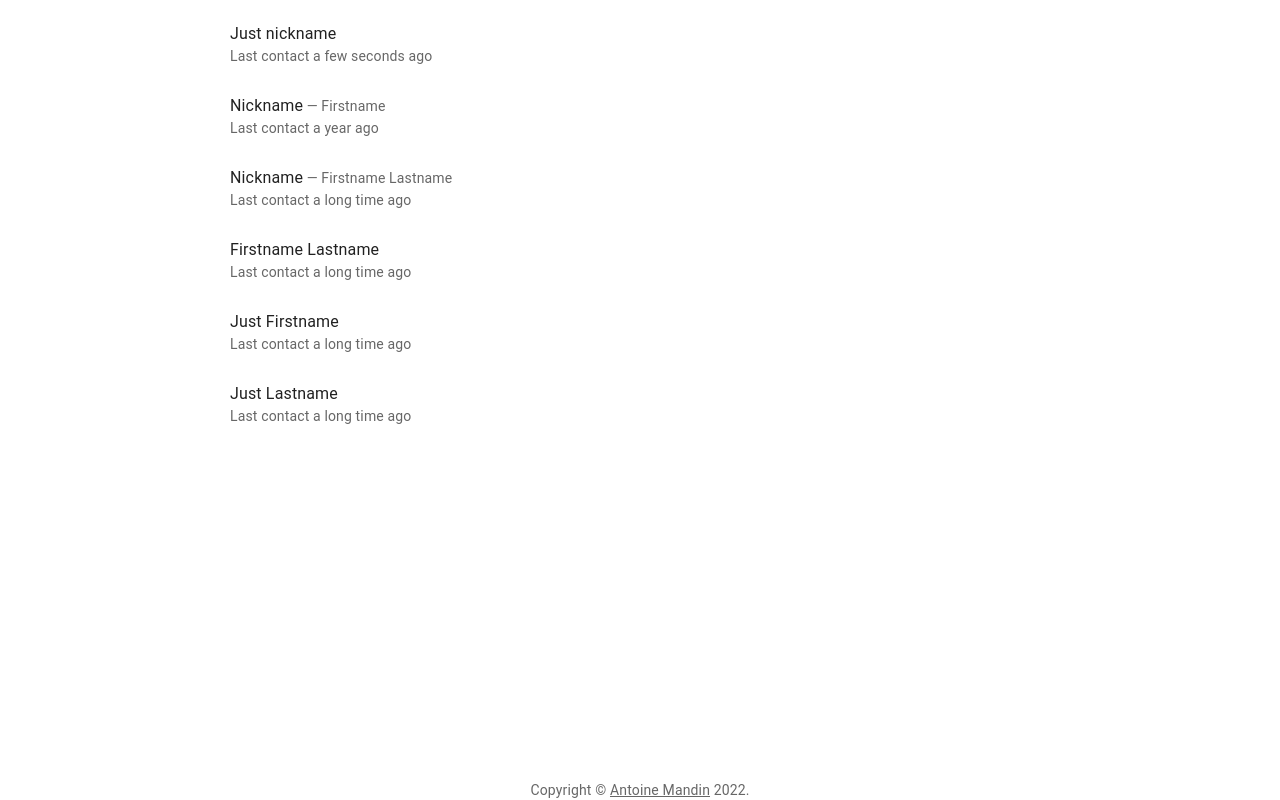
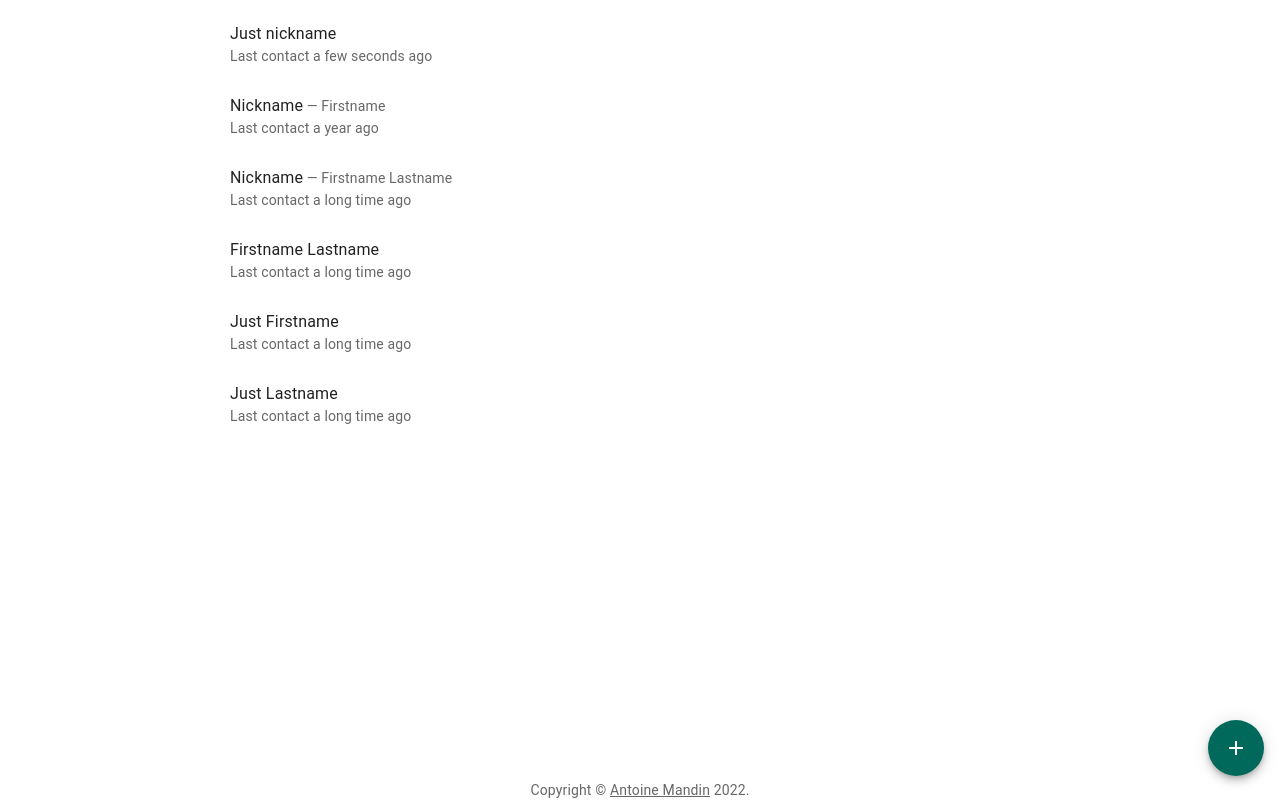
Before and after one commit to Doreapp/TakeNews, a React (Create React App) app: page / in a window 1280 px wide. Built offline with nearby package versions, Linux system fonts and the light colour scheme.

Commit message:
:sparkles: Introduce Floating Add button

```diff
--- a/src/pages/Home.tsx
+++ b/src/pages/Home.tsx
@@ -7,6 +7,8 @@ import * as React from "react";
 import Container from "@mui/material/Container";
 import {IPerson} from "../models";
 import {PersonsList} from "../components/Persons";
+import {Fab} from "@mui/material";
+import AddIcon from "@mui/icons-material/Add";
 
 export default function HomePage(): JSX.Element {
   const persons: IPerson[] = [
@@ -38,6 +40,12 @@ export default function HomePage(): JSX.Element {
   return (
     <Container maxWidth="md">
       <PersonsList persons={persons} />
+      <Fab
+        color="primary"
+        aria-label="Create a new person"
+        className="fixed bottom-6 right-4">
+        <AddIcon />
+      </Fab>
     </Container>
   );
 }
```
